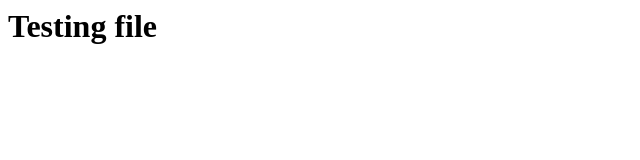
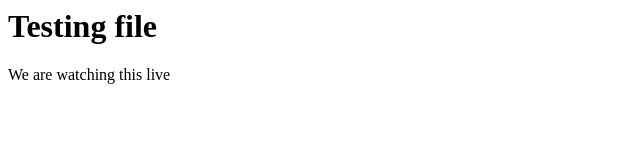
Before and after one commit to gzahid/MIT-testing, a plain HTML site: page index.html in a window 1280 px wide. Shown: the whole page, without its empty margins (0-640 px from the left). Drawn offline with Linux system fonts and the light colour scheme.

Commit message:
watching live p tag for testing

```diff
--- a/index.html
+++ b/index.html
@@ -1 +1,2 @@
 <h1>Testing file</h1>
+<p>We are watching this live</p>
```
